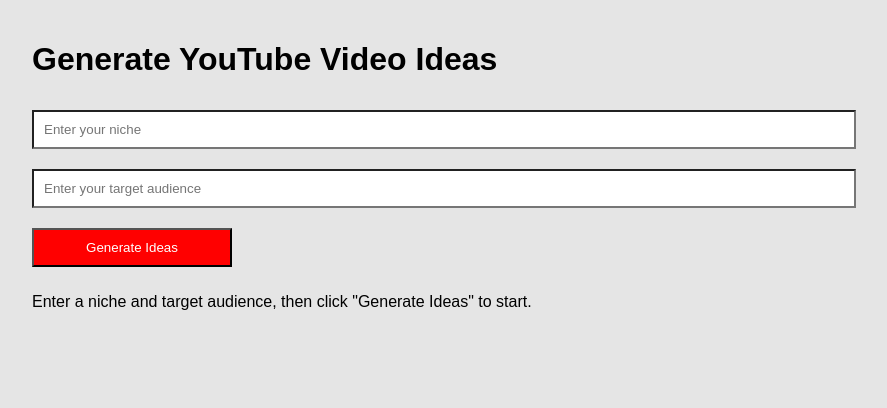
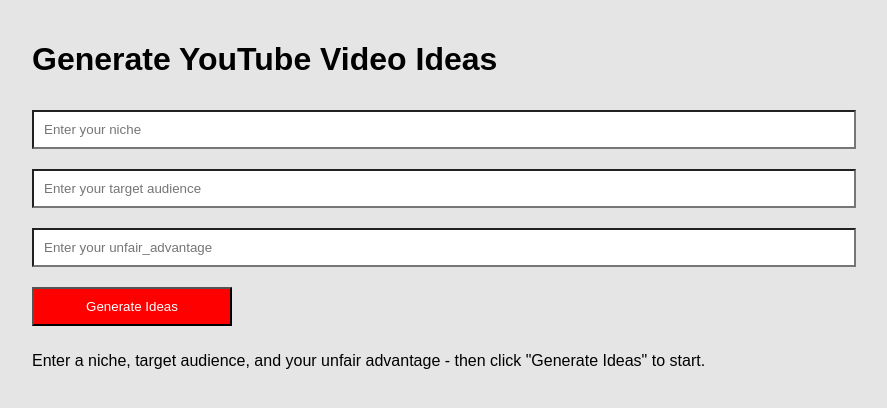
Before and after one commit to jackforgothispassword/AI-Content-Calendar, a Flask app: page / in a window 1280 px wide. Shown: the top 408 px of the page, without its empty margins (208-1095 px from the left). Run offline with Flask 3, Linux system fonts and the light colour scheme.

Commit message:
added unfair advantage user submission box

```diff
--- a/templates/index.html
+++ b/templates/index.html
@@ -37,17 +37,18 @@
     <form method="POST" action="/">
         <input type="text" name="niche" placeholder="Enter your niche" required>
         <input type="text" name="target_audience" placeholder="Enter your target audience" required>
+        <input type="text" name="unfair_advantage" placeholder="Enter your unfair_advantage" required>
         <input type="submit" value="Generate Ideas">
     </form>
     {% if video_ideas %}
-        <h2>Generated Video Ideas for the {{ niche }} niche and {{ target_audience }} target audience: </h2>
+        <h2>Video Ideas for the '{{ niche }}' niche and '{{ target_audience }}' target audience using your unfair_advantage of '{{ unfair_advantage }}': </h2>
         <p>
             {% for idea in video_ideas %}
                <ol>{{ idea }}</ol>
             {% endfor %}
         </p>
     {% else %}
-        <p>Enter a niche and target audience, then click "Generate Ideas" to start.</p>
+        <p>Enter a niche, target audience, and your unfair advantage - then click "Generate Ideas" to start.</p>
     {% endif %}
 </body>
 </html>
```
